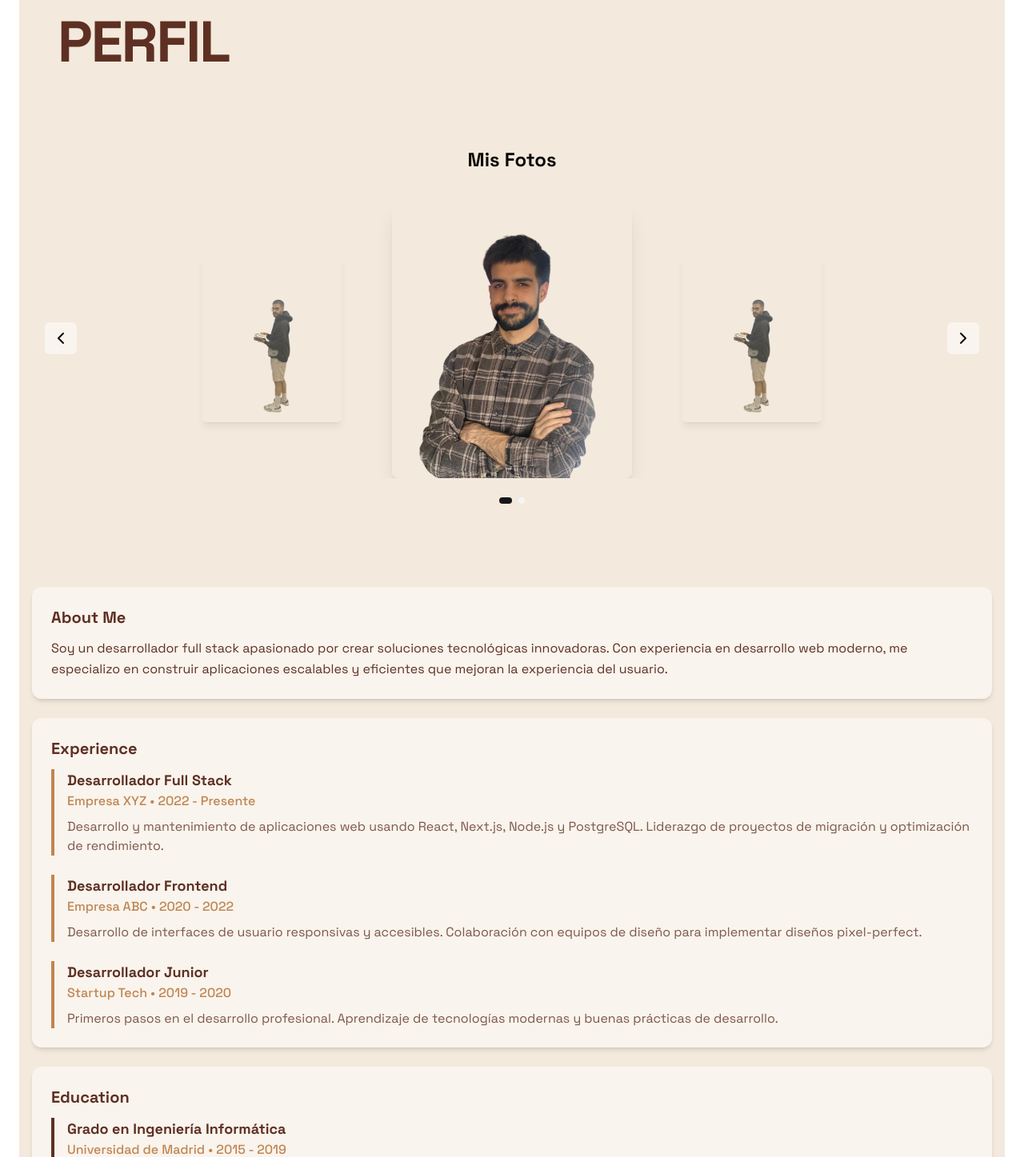
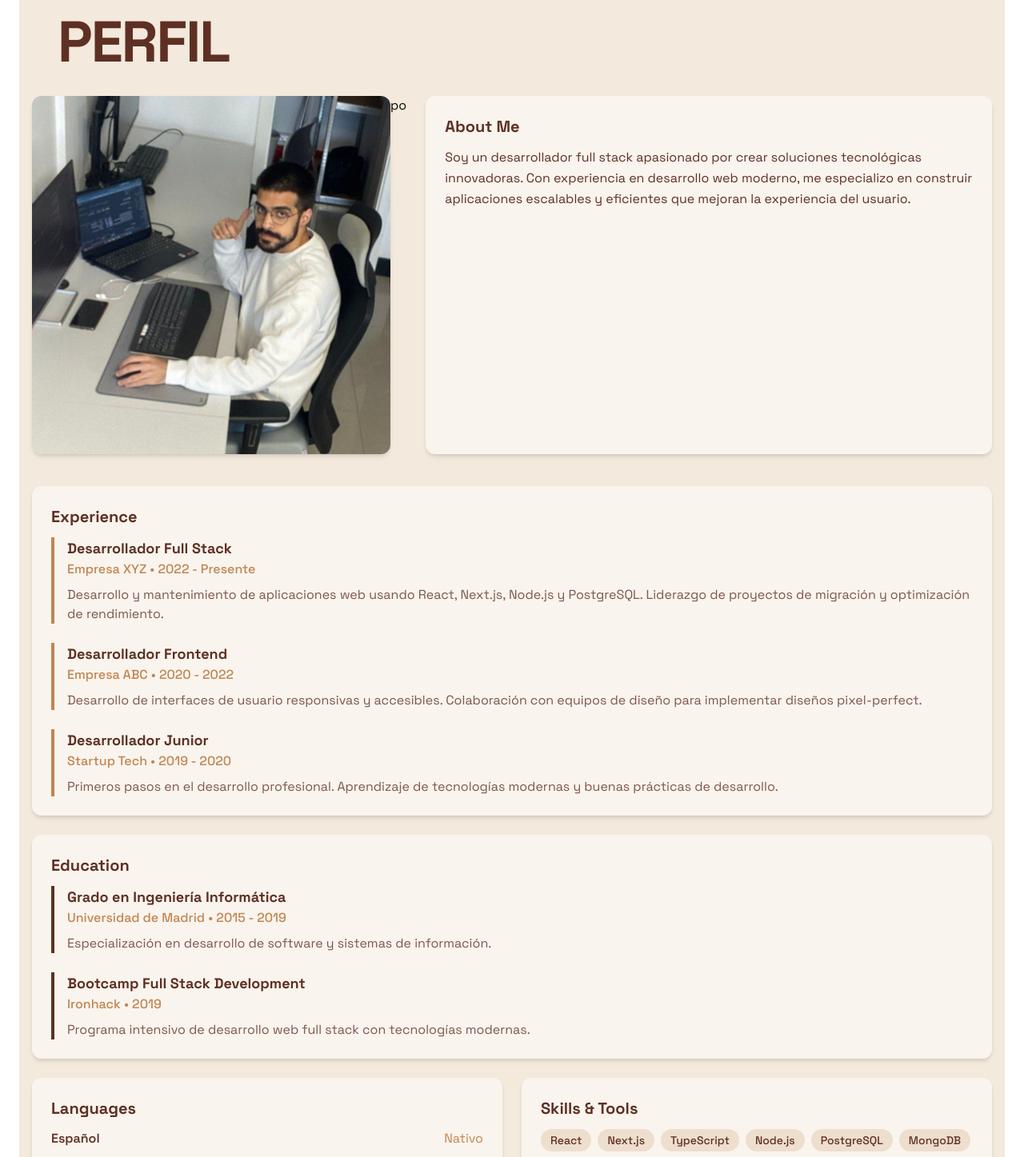
Before and after one commit to jvgemelo/javi-portfolio, a Next.js app: page /profile in a window 1280 px wide. Shown: the part 100-1547 px from the top of the page at 80% size. Built offline with nearby package versions, Linux system fonts and the light colour scheme.

Commit message:
new profile image + adjust grid

```diff
--- a/app/profile/page.tsx
+++ b/app/profile/page.tsx
@@ -1,11 +1,5 @@
-import ProfilePhotoCarousel from '@/components/profile-photo-carousel';
-
 // Datos estáticos del perfil - Edita estos datos directamente en el código
 const profileData = {
-  photos: [
-    "/yo-portfolio-Photoroom.png",
-    "/yo-comics-Photoroom.png",
-  ],
   aboutMe: `Soy un desarrollador full stack apasionado por crear soluciones tecnológicas innovadoras.
     Con experiencia en desarrollo web moderno, me especializo en construir aplicaciones escalables
     y eficientes que mejoran la experiencia del usuario.`,
@@ -66,16 +60,25 @@ export default function Profile() {
       </header>
 
       <div className="container mx-auto py-8 px-4">
-        {/* Carrusel de fotos */}
-        <ProfilePhotoCarousel photos={profileData.photos} />
+        {/* Foto y About Me */}
+        <div className="grid grid-cols-1 md:grid-cols-[auto_1fr] gap-6 mb-10">
+          {/* Foto */}
+          <div className="flex justify-center md:justify-start">
+            <img
+              src="/6005869666301494380.jpg"
+              alt="Profile"
+              className="rounded-xl shadow-md object-cover w-full max-w-md"
+            />po
+          </div>
 
-        <div className="grid grid-cols-1 md:grid-cols-2 gap-6 mt-10">
           {/* About Me */}
           <ProfileSection
             title="About Me"
             content={profileData.aboutMe}
-            fullWidth
           />
+        </div>
+
+        <div className="grid grid-cols-1 md:grid-cols-2 gap-6">
 
           {/* Experience */}
           <ProfileSection
```
Also changed, not shown: public/6005869666301494380.jpg (added).
